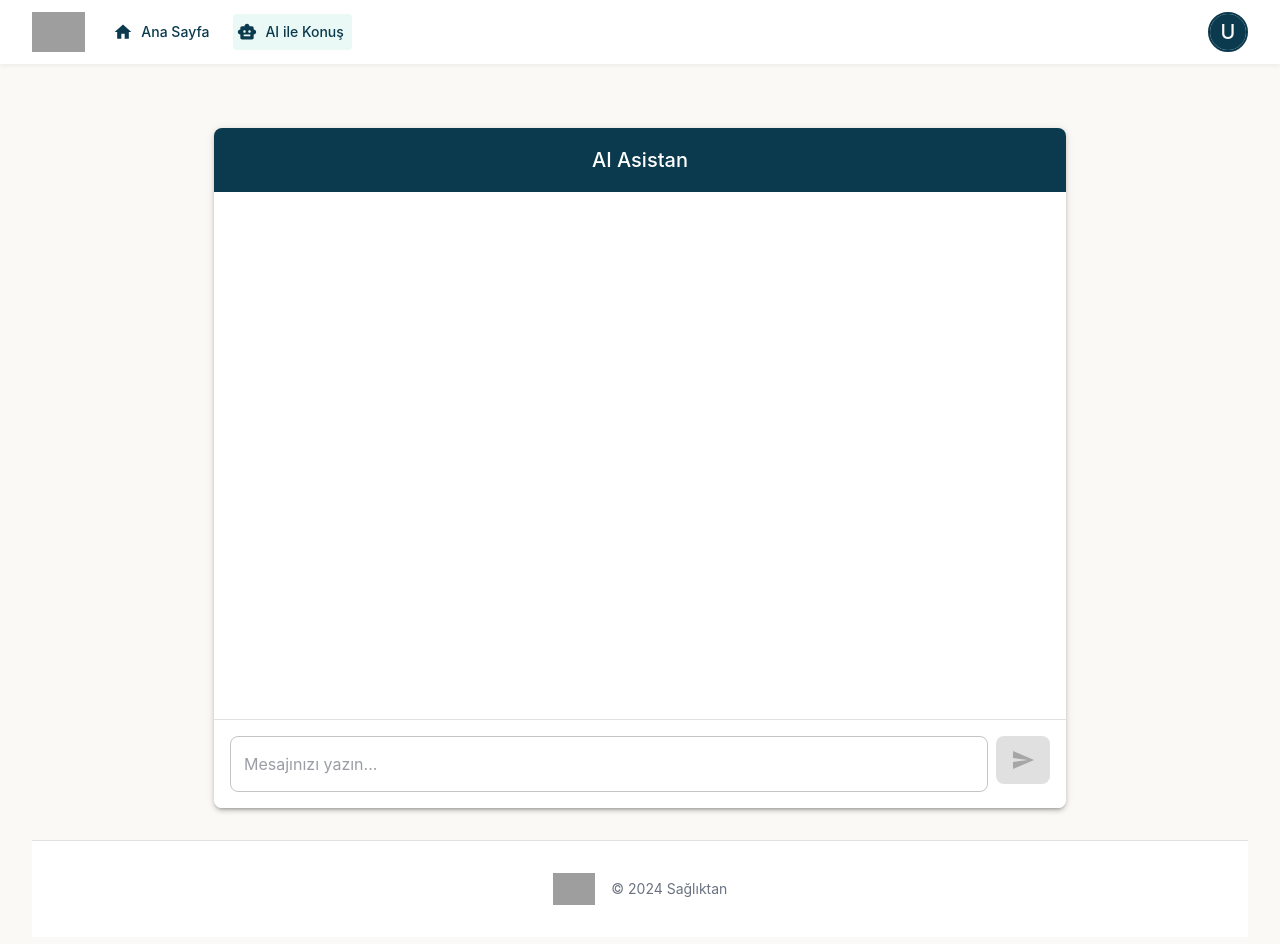
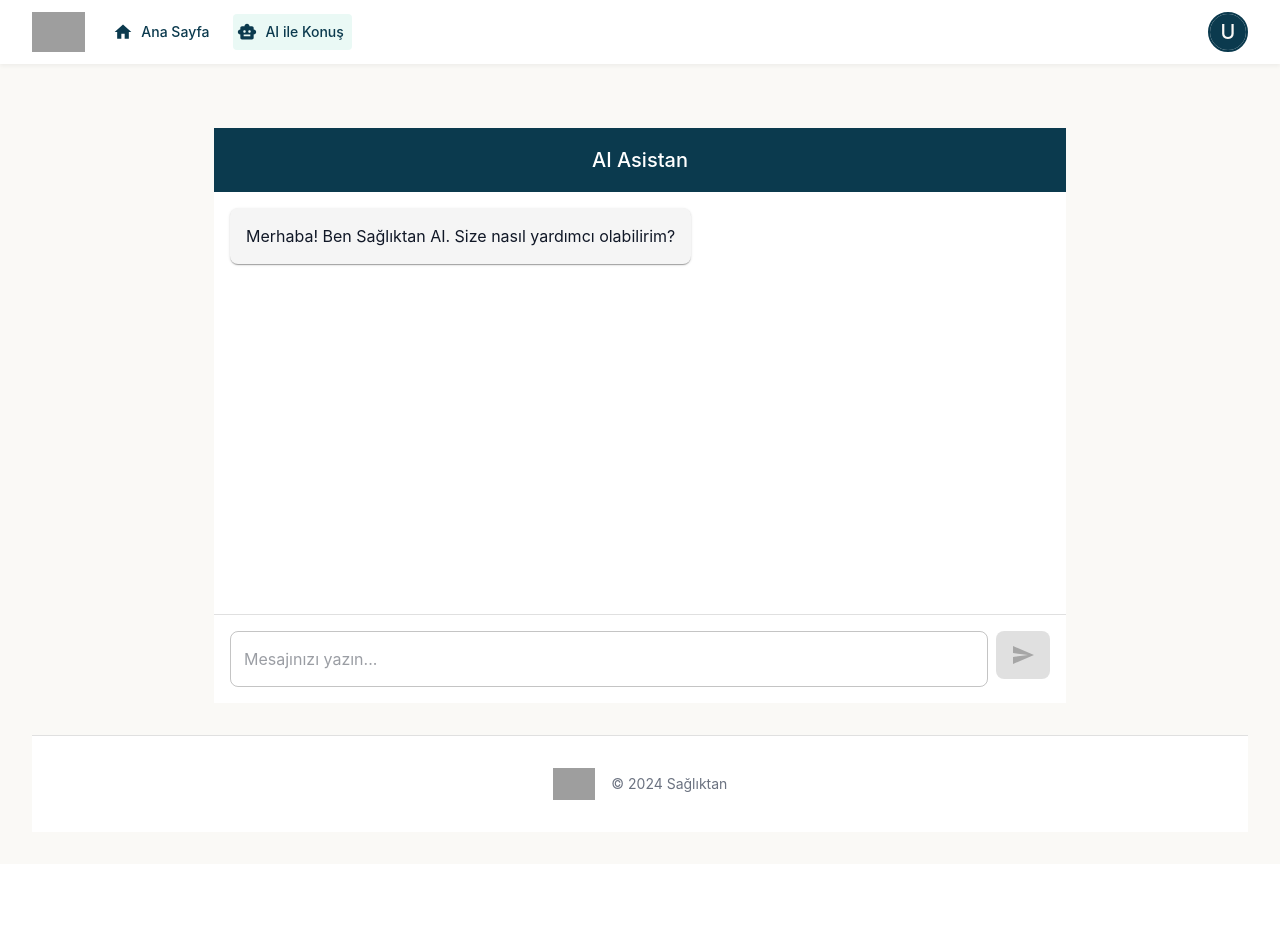
Before and after one commit to ridvanKarsli/SagliktanWeb, a React (Vite) app: page /ai-chat in a window 1280 px wide. Shown: the top 944 px of the page. After the commit the page ends 864 px from the top, so only its background shows below. Built offline with nearby package versions, Linux system fonts and the light colour scheme; sample sign-in values are in the browser's storage; grey boxes are pictures that could not be loaded.

Commit message:
sohbet ksımı düzenlemesi

```diff
--- a/src/pages/AIChat.jsx
+++ b/src/pages/AIChat.jsx
@@ -25,7 +25,9 @@ const AIChat = () => {
   const theme = useTheme();
   const isMobile = useMediaQuery(theme.breakpoints.down('md'));
   const [message, setMessage] = useState('');
-  const [chatHistory, setChatHistory] = useState([]);
+  const [chatHistory, setChatHistory] = useState([
+    { type: 'ai', content: 'Merhaba! Ben Sağlıktan AI. Size nasıl yardımcı olabilirim?' },
+  ]);
   const [loading, setLoading] = useState(false);
   const [error, setError] = useState('');
   const messagesEndRef = useRef(null);
@@ -69,16 +71,36 @@ const AIChat = () => {
       <Header />
 
       {/* Chat Container */}
-      <Box sx={{ flexGrow: 1, py: 4, px: { xs: 2, sm: 4 }, pb: isMobile ? 8 : 4 }}>
-        <Container maxWidth="md" sx={{ height: 'calc(100vh - 120px)', display: 'flex', flexDirection: 'column' }}>
+      <Box
+        sx={{
+          flexGrow: 1,
+          py: { xs: 0, sm: 4 },
+          px: { xs: 0, sm: 4 },
+          pb: isMobile ? 0 : 4,
+          display: 'flex',
+          flexDirection: 'column',
+          height: isMobile ? 'calc(100vh - 120px)' : 'auto',
+        }}
+      >
+        <Container
+          maxWidth="md"
+          sx={{
+            flexGrow: 1,
+            display: 'flex',
+            flexDirection: 'column',
+            height: isMobile ? '100%' : 'auto',
+          }}
+        >
           <Paper
             elevation={3}
             sx={{
               flexGrow: 1,
               display: 'flex',
               flexDirection: 'column',
-              borderRadius: 2,
+              borderRadius: 0,
+              boxShadow: 'none',
               overflow: 'hidden',
+              height: '100%',
             }}
           >
             {/* Chat Header */}
@@ -184,7 +206,7 @@ const AIChat = () => {
       </Box>
 
       <Footer />
-      <BottomNav />
+      {isMobile && <BottomNav />}
     </Box>
   );
 };
--- a/src/pages/LandingPage.jsx
+++ b/src/pages/LandingPage.jsx
@@ -1,4 +1,4 @@
-import { useState, useEffect } from 'react';
+import { useState } from 'react';
 import { useNavigate } from 'react-router-dom';
 import {
   Box,
@@ -8,30 +8,11 @@ import {
   Grid,
   useTheme,
   useMediaQuery,
-  AppBar,
-  Toolbar,
-  IconButton,
-  Avatar,
 } from '@mui/material';
 import PeopleIcon from '@mui/icons-material/People';
 import MedicalServicesIcon from '@mui/icons-material/MedicalServices';
 import PsychologyIcon from '@mui/icons-material/Psychology';
-import SmartToyIcon from '@mui/icons-material/SmartToy';
 import { styled } from '@mui/material/styles';
-
-const StyledAppBar = styled(AppBar)(({ theme }) => ({
-  backgroundColor: 'white',
-  boxShadow: '0px 2px 4px rgba(0, 0, 0, 0.05)',
-}));
-
-const HeaderButton = styled(Button)(({ theme }) => ({
-  color: theme.palette.primary.main,
-  textTransform: 'none',
-  fontWeight: 500,
-  '&:hover': {
-    backgroundColor: 'rgba(11, 58, 78, 0.04)',
-  },
-}));
 
 const FeatureCard = styled(Box)(({ theme }) => ({
   padding: theme.spacing(4),
@@ -56,46 +37,6 @@ const LandingPage = () => {
 
   return (
     <Box sx={{ bgcolor: 'background.default' }}>
-      {/* Header */}
-      <StyledAppBar position="fixed">
-        <Toolbar>
-          <Box sx={{ flexGrow: 1, display: 'flex', alignItems: 'center' }}>
-            <img
-              src="/sagliktanLogo.png"
-              alt="Sağlıktan Logo"
-              style={{ height: '40px', marginRight: '16px' }}
-            />
-          </Box>
-          <Box sx={{ display: 'flex', alignItems: 'center', gap: 2 }}>
-            <HeaderButton
-              startIcon={<SmartToyIcon />}
-              onClick={() => navigate('/ai-chat')}
-            >
-              AI ile Konuş
-            </HeaderButton>
-            <IconButton
-              sx={{
-                width: 40,
-                height: 40,
-                border: '2px solid',
-                borderColor: 'primary.main',
-              }}
-            >
-              <Avatar
-                sx={{
-                  width: 36,
-                  height: 36,
-                  bgcolor: 'primary.main',
-                }}
-              >
-                U
-              </Avatar>
-            </IconButton>
-          </Box>
-        </Toolbar>
-      </StyledAppBar>
-      <Toolbar /> {/* Spacer for fixed header */}
-
       {/* Hero Section */}
       <Box
         sx={{
@@ -197,10 +138,7 @@ const LandingPage = () => {
             <Grid item xs={12} sm={6} md={4} key={index}>
               <FeatureCard>
                 {feature.icon}
-                <Typography
-                  variant="h6"
-                  sx={{ mt: 2, mb: 1, fontWeight: 600, color: 'primary.main' }}
-                >
+                <Typography variant="h6" sx={{ fontWeight: 600, mt: 3, mb: 1 }}>
                   {feature.title}
                 </Typography>
                 <Typography variant="body2" color="text.secondary">
```
